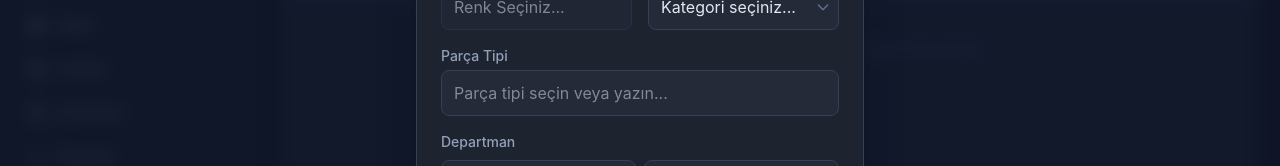
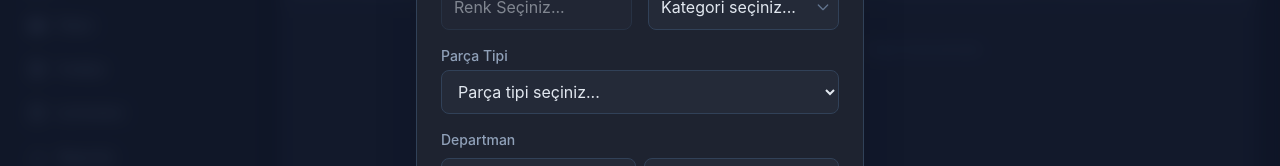
Before and after one commit to YusufPEKERR/remalab, a React (Vite) app in the folder frontend/: page /parts in a window 1280 px wide. Both pictures are taken after a click on the button "Yeni Parça Ekle". Shown: the part 338-504 px from the top of the page. Built offline with nearby package versions, Linux system fonts and the light colour scheme.

Commit message:
Frontend güncellemeleri

```diff
--- a/frontend/src/layouts/MainLayout.jsx
+++ b/frontend/src/layouts/MainLayout.jsx
@@ -268,15 +268,15 @@ export default function MainLayout() {
                     {notifications.length > 0 ? (
                       <div className="divide-y divide-slate-100 dark:divide-slate-700/50">
                         {notifications.map((notif, idx) => {
-                          const notifKey = notif.part_name + '_' + notif.location_name;
-
-                          const markAsRead = () => {
+                          const markAsRead = (index) => {
+                            const n = notifications[index];
+                            const key = n.part_name + '_' + n.location_name;
                             const saved = JSON.parse(localStorage.getItem('readNotifications') || '[]');
-                            if (!saved.includes(notifKey)) {
-                              saved.push(notifKey);
+                            if (!saved.includes(key)) {
+                              saved.push(key);
                               localStorage.setItem('readNotifications', JSON.stringify(saved));
-                              setNotifications(prev => prev.filter(n => (n.part_name + '_' + n.location_name) !== notifKey));
                             }
+                            setNotifications(prev => prev.filter((_, i) => i !== index));
                           };
 
                           return (
@@ -284,7 +284,7 @@ export default function MainLayout() {
                               key={idx}
                               className="p-4 hover:bg-slate-50 dark:hover:bg-[#2a3142] transition-colors cursor-pointer"
                               onClick={() => {
-                              markAsRead();
+                                markAsRead(idx);
                                 setShowNotifications(false);
                                 navigate('/depo');
                               }}
@@ -305,7 +305,8 @@ export default function MainLayout() {
                                 </div>
                               </div>
                             </div>
-                        )})}
+                          );
+                        })}
                       </div>
                     ) : (
                       <div className="p-8 text-center text-slate-500 dark:text-slate-400 flex flex-col items-center">
--- a/frontend/src/pages/Parts.jsx
+++ b/frontend/src/pages/Parts.jsx
@@ -534,18 +534,17 @@ export default function Parts() {
                 </div>
               </div>
               <div>
-                <label className="block text-sm font-medium text-slate-400 mb-1">Parça Tipi</label>
-                <input
-                  type="text"
-                  list="categories-list"
-                  placeholder="Parça tipi seçin veya yazın..."
-                  className="w-full bg-slate-50 dark:bg-[#242a38] border border-slate-200 dark:border-slate-700 rounded-lg px-3 py-2.5 text-slate-800 dark:text-slate-200 focus:outline-none focus:border-blue-500"
+                                <label className="block text-sm font-medium text-slate-400 mb-1">Parça Tipi</label>
+                <select
+                  className="w-full bg-slate-50 dark:bg-[#242a38] border border-slate-200 dark:border-slate-700 rounded-lg px-3 py-2.5 text-slate-800 dark:text-slate-200 focus:outline-none focus:border-blue-500 cursor-pointer"
                   value={formData.part_category}
                   onChange={e => handlePartCategoryChange(e.target.value)}
-                />
-                <datalist id="categories-list">
-                  {categories.map(c => <option key={c} value={c} />)}
-                </datalist>
+                >
+                  <option value="">Parça tipi seçiniz...</option>
+                  {categories.map(c => (
+                    <option key={c} value={c}>{c}</option>
+                  ))}
+                </select>
               </div>
               <div>
                 <label className="block text-sm font-medium text-slate-400 mb-2">Departman</label>
```
Also changed, not shown: 1 other file (tests, documents, lock files or other folders). Lines whose indentation alone changed are shown as unchanged.
